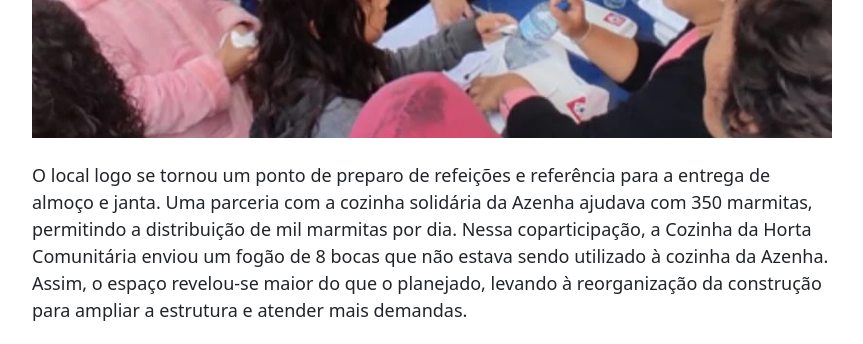
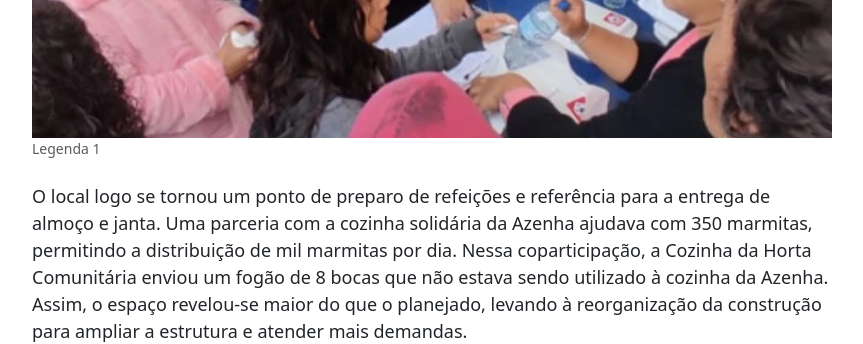
Before and after one commit to hortadomorrodacruz/hortadomorrodacruz.github.io, a plain HTML site: page enchente.html in a window 1280 px wide. Shown: the part 1040-1384 px from the top of the page, without its empty margins (208-1071 px from the left). Drawn offline with nearby package versions, Linux system fonts and the light colour scheme; a script that the page names is missing.

Commit message:
pre-legendas enchente

```diff
--- a/enchente.html
+++ b/enchente.html
@@ -92,7 +92,7 @@
                 <div class="image-container">
                     <img src="./img/img-morro7.webp" alt="Foto do morro">
                 </div>
-                <!-- <figcaption class="figure-caption text-center">Any Moraes</figcaption> -->
+                <figcaption class="figure-caption text-left">Legenda 1</figcaption>
             </div>
         </div>
         <br>
@@ -169,7 +169,7 @@
                 <div class="image-container">
                     <img src="./img/img-morro8.webp" alt="Foto do morro">
                 </div>
-                <!-- <figcaption class="figure-caption text-center">Any Moraes</figcaption> -->
+                <figcaption class="figure-caption text-left">Legenda 1</figcaption>
             </div>
         </div>
         <br><br>
```
